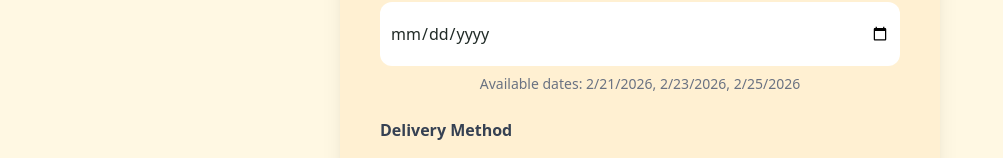
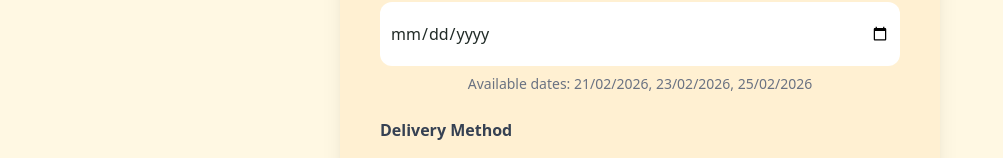
Before and after one commit to nhcarrigan-spring-2026-cohort/amber-wisteria, a React app in the folder frontend/: page /create-meal in a window 1280 px wide. Shown: the part 766-924 px from the top of the page, without its empty margins (0-1003 px from the left). Built offline with nearby package versions, Linux system fonts and the light colour scheme; the HTML template or start-up script is replaced by a standard one.

Commit message:
Add date formatting function and update date display in CreateMeal component

```diff
--- a/frontend/src/pages/CreateMeal.jsx
+++ b/frontend/src/pages/CreateMeal.jsx
@@ -24,6 +24,10 @@ export default function CreateMeal() {
 
   const [ingredientInput, setIngredientInput] = useState('');
   const [ingredients, setIngredients] = useState([]);
+  const formatDate = (iso) => {
+    const [year, month, day] = iso.split('-');
+    return `${day}/${month}/${year}`;
+  };
 
   const addIngredient = () => {
     if (!ingredientInput.trim()) return;
@@ -177,13 +181,12 @@ export default function CreateMeal() {
             </div>
 
             <p className="text-sm text-gray-500 mt-2 text-center">
-              Available dates:{' '}
-              {allowedDates.map((d) => new Date(d).toLocaleDateString()).join(', ')}
+              Available dates: {allowedDates.map(formatDate).join(', ')}
             </p>
 
             {mealDate && (
               <p className="mt-2 text-center text-gray-700">
-                Selected date: {new Date(mealDate).toLocaleDateString()}
+                Selected date: {formatDate(mealDate)}
               </p>
             )}
           </div>
```
